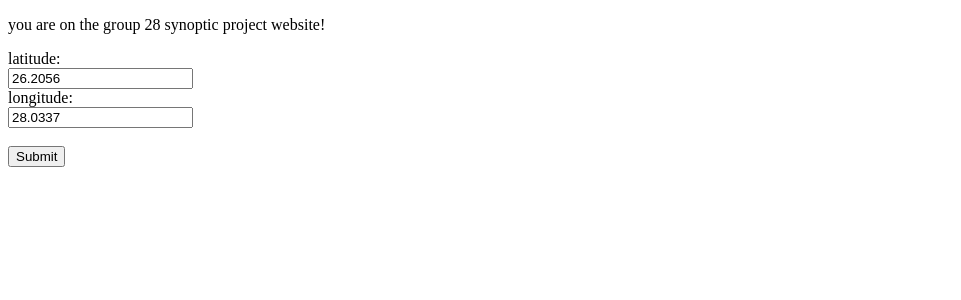
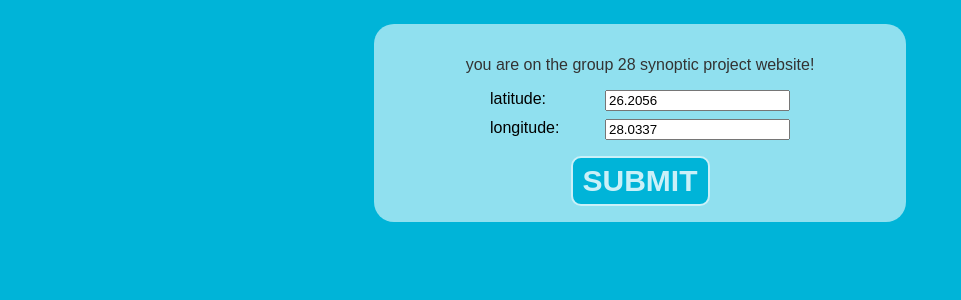
Before and after one commit to bwscp173/CMP-Y1-synoptic-project, a Flask app: page / in a window 1280 px wide. Shown: the top 300 px of the page, without its empty margins (0-961 px from the left). Run offline with Flask 3, Linux system fonts and the light colour scheme.

Commit message:
added styling to the page.

```diff
--- a/static/index.js
+++ b/static/index.js
@@ -38,7 +38,8 @@ const submit_button = document.getElementById("submit");
 const my_location_lat = document.getElementById("latitude");
 const my_location_long = document.getElementById("longitude");
 
-submit_button.addEventListener("click", async () => {
+submit_button.addEventListener("click", async (event) => {
+    event.preventDefault();
     alert("sending the stuff");
     console.log("sending stuff");
     const request_form = new FormData();
@@ -74,9 +75,12 @@ function sortData(weatherData) {
 
         const { avg_temp, daily_avg_visibility, precipitation_sum, weather_desc } = day;
 
-        dayDiv.className = `day day-${dayCount}`;
+        dayDiv.className = `day-${dayCount}`;
+        dayDiv.classList.add("day");
         dayDiv.innerHTML = `
+            <div class="day-header">
             <h3>Day: ${dayCount}</h3>
+            </div>
             <p>Avg Temp: ${avg_temp}°F</p>
             <p>Visibility: ${daily_avg_visibility} m</p>
             <p>Precipitation: ${precipitation_sum} mm</p>
--- /dev/null
+++ b/static/style.css
@@ -0,0 +1,104 @@
+:root {
+    --primary-color: #caf0f8;
+    --secondary-color: #90e0ef;
+    --background-color: #00b4d8;
+    --text-color: #333;
+    --font-family: 'Arial', sans-serif;
+}
+
+@keyframes fadein {
+    from { opacity: 0; }
+    to   { opacity: 1; }
+}
+
+html {
+    background-color: var(--background-color);
+    font-family: var(--font-family);
+}
+
+h3 {
+    color: var(--text-color);
+    font-family: var(--font-family);
+    text-align: center;
+    animation: fadein 1s ease-in-out;
+}
+
+p {
+    color: var(--text-color);
+    font-family: var(--font-family);
+    text-align: center;
+    animation: fadein 1s ease-in-out;
+}
+
+main {
+    margin-top: auto;
+    margin-bottom: auto;
+    padding: 16px;
+    border-radius: 20px;
+    margin-left: 20%;
+    margin-right: 20%;
+}
+
+.day {
+    flex-grow: 1;
+    width: auto;
+    height: auto;
+    background-color: var(--secondary-color);
+    padding-bottom: 24px;
+    margin-top: 16px;
+    margin-bottom: 20px;
+    margin-left: 10px;
+    border-radius: 20px;
+    box-sizing: border-box;
+    animation: fadein 2s;
+}
+
+.day-header {
+    padding: 16px 32px;
+    border-radius: 16px 16px 0px 0px;
+    text-align: center;
+    box-sizing: border-box;
+    background-color: var(--primary-color);
+}
+
+.locationFinder {
+    display: block;
+    gap: 8px;
+    align-items: center;
+    background-color: var(--secondary-color);
+    border-radius: 20px;
+    width: 100%;
+    max-width: 500px;
+    margin: 24px auto 16px auto;
+    padding: 16px;
+}
+
+form {
+    display: flex;
+    flex-direction: column;
+    align-items: center;
+    padding-left: 20%;
+    padding-right: 20%;
+}
+
+.grid-fields {
+    display: grid;
+    grid-template-columns: 1fr 1fr;
+    gap: 8px 16px;
+    width: 100%;
+    margin-bottom: 16px;
+}
+
+#submit {
+    background-color: var(--background-color);
+    color: var(--primary-color);
+    padding-top: 6px;
+    padding-bottom: 6px;
+    padding-right: 10px;
+    padding-left: 10px;
+    font-weight: 700;
+    font-size: 30px;
+    border: 2px solid var(--primary-color);
+    text-transform: uppercase;
+    border-radius: 10px;
+}
--- a/templates/index.html
+++ b/templates/index.html
@@ -3,18 +3,22 @@
    <head>
       <meta charset="UTF-8">
       <meta name="viewport" content="width=device-width, initial-scale=1.0">
+      <link href="{{url_for('static', filename='style.css')}}" defer rel="stylesheet">
       <title>Group 28 synoptic</title>
    </head>
    <body>
       <div class="locationFinder">
          <p>you are on the group 28 synoptic project website!</p>
          <form>
-            <label for="latitude">latitude:</label><br>
-            <input type="text" id="latitude" name="latitude" value="26.2056"><br>
-            <label for="longitude">longitude:</label><br>
-            <input type="text" id="longitude" name="longitude" value="28.0337"><br><br>
+            <div class="grid-fields">
+               <label for="latitude">latitude:</label>
+               <input type="text" id="latitude" name="latitude" value="26.2056">
+               <label for="longitude">longitude:</label>
+               <input type="text" id="longitude" name="longitude" value="28.0337">
+            </div>
+            <input type="submit" id="submit" value="Submit">
          </form>
-         <input type="submit" id="submit" value="Submit">
+
       </div>
 
       <div id="content">
```
Also changed, not shown: weather_api_logs.db.
